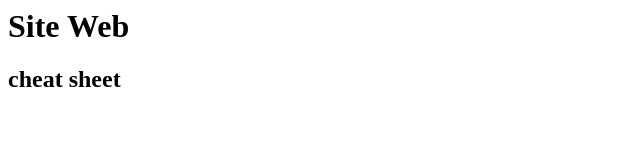
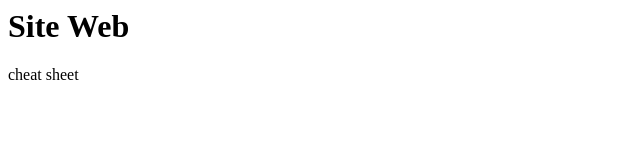
Before and after one commit to ESalamanca/ESalamanca.github.io, a plain HTML site: page index.html in a window 1280 px wide. Shown: the whole page, without its empty margins (0-640 px from the left). Drawn offline with Linux system fonts and the light colour scheme.

Commit message:
Update index.html

```diff
--- a/index.html
+++ b/index.html
@@ -1,3 +1,3 @@
 <h1>Site Web</h1>
 
-<h2>cheat sheet</h2>
+<p>cheat sheet</p>
```
